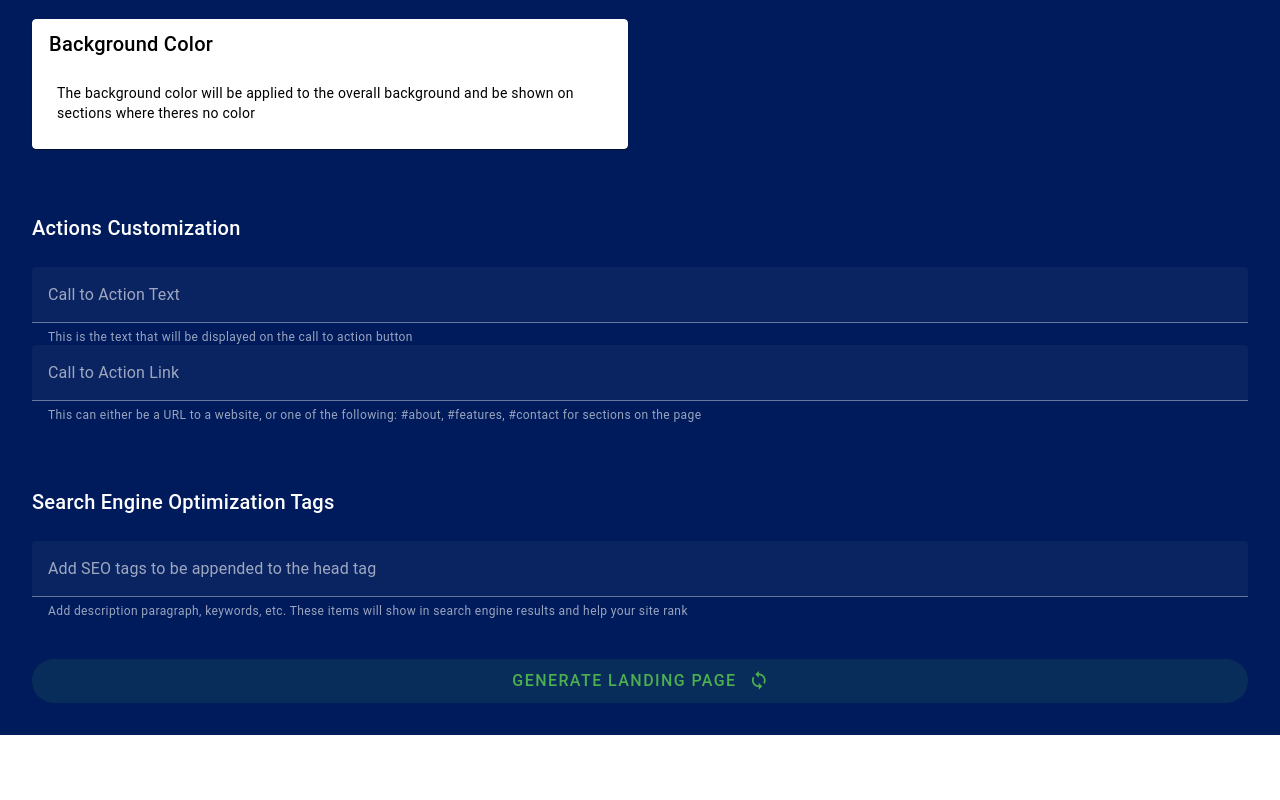
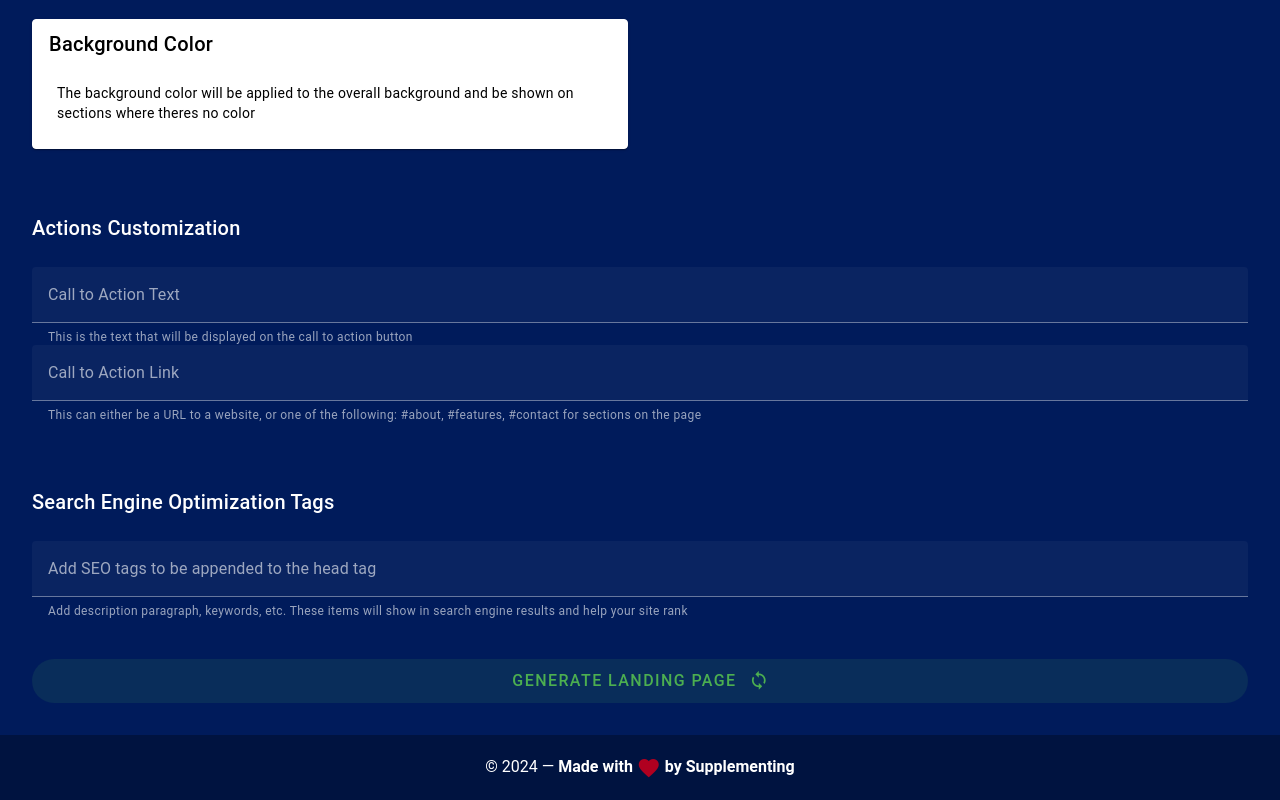
Before and after one commit to Supplementing/30SecondLandingPage, a Nuxt app: page / in a window 1280 px wide. Shown: the part 1592-2392 px from the top of the page. Before the commit the page ends 2327 px from the top, so only its background shows below. Built offline with nearby package versions, Linux system fonts and the light colour scheme.

Commit message:
added footer with my name

```diff
--- a/components/creationPage.vue
+++ b/components/creationPage.vue
@@ -1,4 +1,5 @@
 <template>
+  <v-app>
     <v-container fluid class="background w-100 h-100">
       <v-row>
         <!-- <v-row>
@@ -256,8 +257,8 @@
                       <v-card-actions>
                         <v-card-text
                           >The primary color will be used for backgrounds of
-                        section, header and footer colors, hero section colors,
-                        etc.</v-card-text
+                          section, header and footer colors, hero section
+                          colors, etc.</v-card-text
                         ></v-card-actions
                       >
                     </v-card>
@@ -398,7 +399,8 @@
               class="mt-10"
               @click="generateLandingPage"
               color="success"
-            >Generate Landing Page <v-icon class="ml-3">mdi-sync</v-icon></v-btn
+              >Generate Landing Page
+              <v-icon class="ml-3">mdi-sync</v-icon></v-btn
             >
           </v-container>
           <v-dialog
@@ -444,7 +446,8 @@
 
           <v-dialog v-model="previewDialog" fullscreen>
             <v-card>
-            <v-card-title style="display: flex; justify-content: space-between"
+              <v-card-title
+                style="display: flex; justify-content: space-between"
                 >Landing Page Preview
                 <v-btn color="error" text @click="previewDialog = false"
                   >Close</v-btn
@@ -483,17 +486,18 @@
                     If you are totally happy with it and ready to serve it as a
                     site, we recommend a service like
                     <a href="https://tiiny.host">tiiny.host</a> which allows you
-                  to simply upload the downloaded file, choose a domain, and you
-                  will have a live web page in seconds.
+                    to simply upload the downloaded file, choose a domain, and
+                    you will have a live web page in seconds.
                   </li>
                   <li>
-                  Alternatively, if you want have an existing deployment method
-                  such as Github pages, cloudflare, etc, then you can continue
-                  to upload it as normal using the defined process there.
+                    Alternatively, if you want have an existing deployment
+                    method such as Github pages, cloudflare, etc, then you can
+                    continue to upload it as normal using the defined process
+                    there.
                   </li>
                   <li>
-                  Finally, if you want to make some more changes, the file has a
-                  self-contained instance of Vue.js including Vuetify and
+                    Finally, if you want to make some more changes, the file has
+                    a self-contained instance of Vue.js including Vuetify and
                     Material Design Icons, so you can open it in your favorite
                     code editor, make any desired changes, and then upload it
                     using one of the previously listed choices.
@@ -505,6 +509,16 @@
         </v-card>
       </v-dialog>
     </v-container>
+    <v-footer class="background2">
+      <v-col class="text-center" cols="12">
+        &copy {{ new Date().getFullYear() }} —
+        <strong
+          >Made with <v-icon color="error">mdi-heart</v-icon> by
+          Supplementing</strong
+        >
+      </v-col>
+    </v-footer>
+  </v-app>
 </template>
 
 <script>
@@ -1017,6 +1031,10 @@ export default {
   background-color: #001b5b;
   color: white;
 }
+.background2 {
+  background-color: #001340;
+  color: white;
+}
 v-btn {
   border-radius: 50px;
 }
```
Lines whose indentation alone changed are shown as unchanged.
